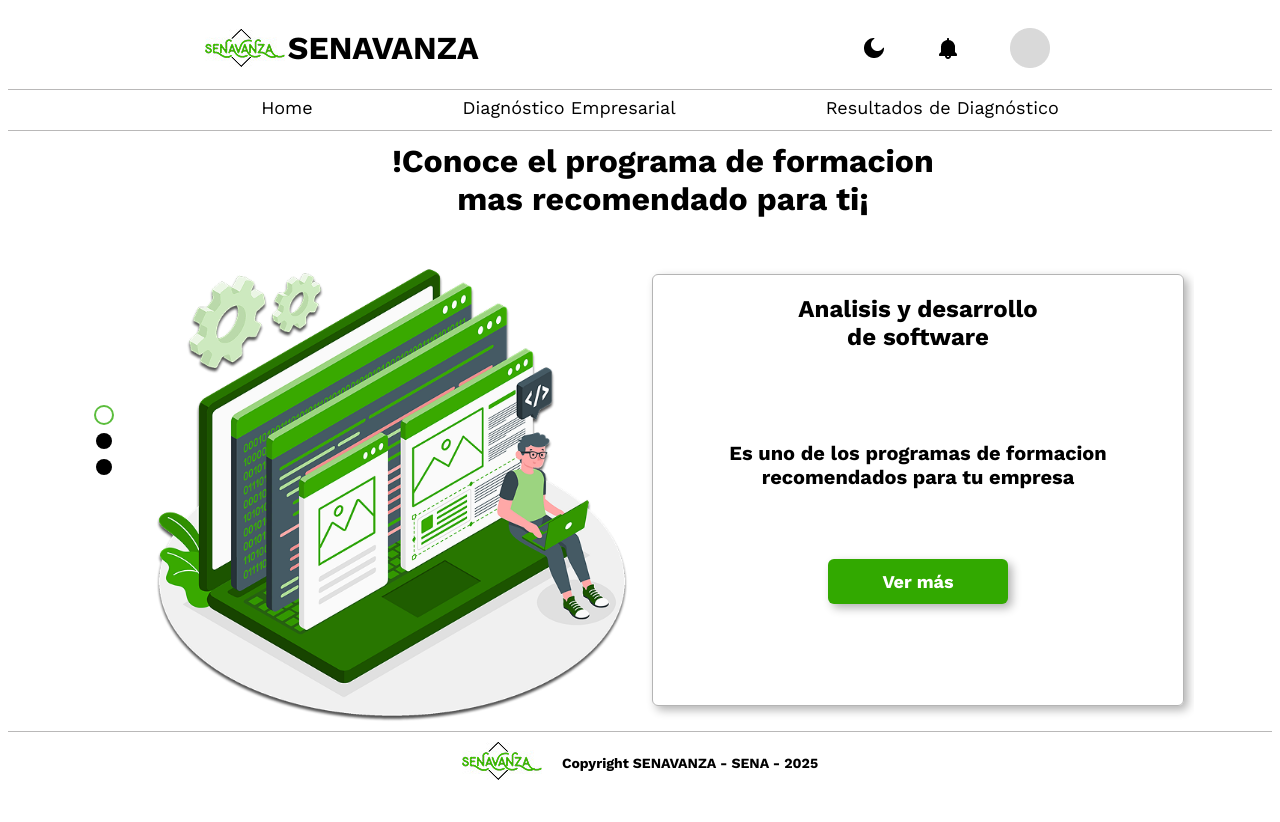
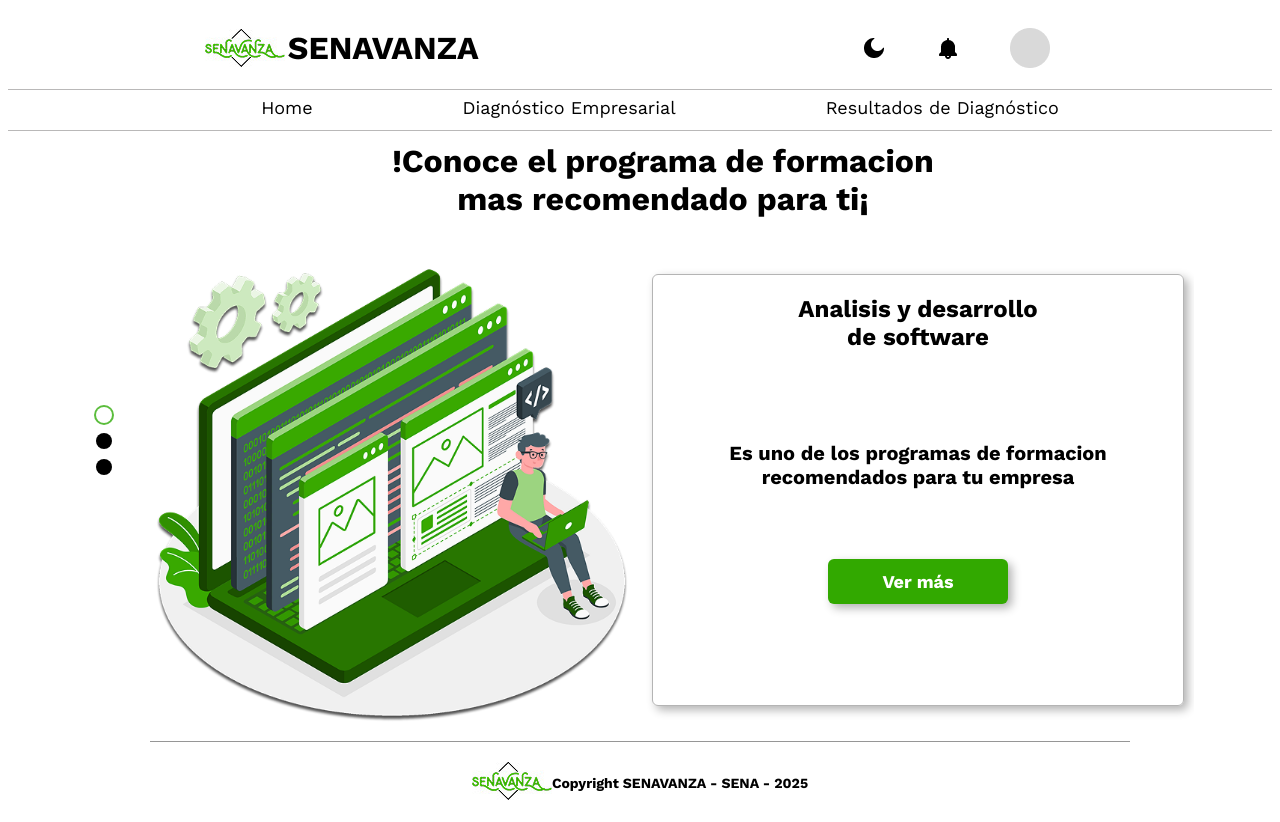
Before and after one commit to TheBullsT/proyectosenavanza, a React (Create React App) app: page /resultado-diagnostico in a window 1280 px wide. Built offline with nearby package versions, Linux system fonts and the light colour scheme.

Commit message:
footer corregido

```diff
--- a/src/components/Home/Footer/footer.css
+++ b/src/components/Home/Footer/footer.css
@@ -51,10 +51,8 @@
     --h6: 12px;
   }
 .footer {
-    display: flex;
-    flex-direction: row;
-    justify-content: center;
-    align-items: center;
+    display: grid;
+    grid-template-columns: repeat(1,1fr);
     gap: 20px;
     background-color: white;
     color: black;
@@ -62,7 +60,7 @@
     text-align: center;
     font-family: 'Work Sans';
     font-weight: bold;
-    border-top: 1px solid rgb(185, 184, 184);
+
 }
 
 .logo-sena img {
@@ -75,3 +73,19 @@
     font-size: 14px;
     color: black;
 }
+
+.linea-footer {
+    display: flex;
+    flex-grow: 1;
+    height: 1px;
+    width: 80%;
+    background-color: var(--gray-10);
+    margin: 0 auto;
+}
+
+.footer-total{
+    display: flex;
+    flex-direction: row;
+    align-items: center;
+    justify-content: center;
+}
--- a/src/components/Home/Footer/footer.jsx
+++ b/src/components/Home/Footer/footer.jsx
@@ -5,11 +5,16 @@ import './footer.css';
 function Footer(){
     return(
         <footer className="footer">
-            <div className="logo-sena">
-                <img src={logo} alt="Logo senavanza" />
+            <div className="linea-footer"></div>
+            <div className="footer-total">
+                <div className="logo-sena">
+                    <img src={logo} alt="Logo senavanza" />
+                </div>
+                <p>Copyright SENAVANZA - SENA - 2025</p>
             </div>
-            <p>Copyright SENAVANZA - SENA - 2025</p>
+
         </footer>
+
     );
 }
 
```
